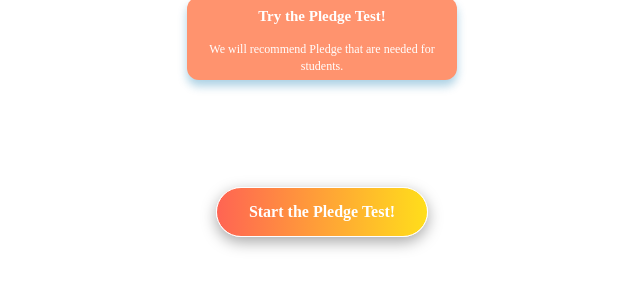
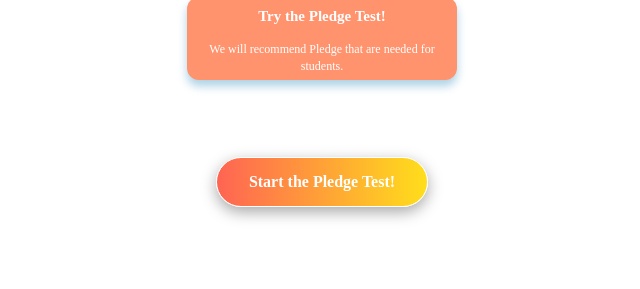
Before and after one commit to unvisr-code/chanlan-test, a plain HTML site: page index.html in a window 1280 px wide. Shown: the part 493-782 px from the top of the page, without its empty margins (318-958 px from the left). Drawn offline with Linux system fonts and the light colour scheme; a web font is replaced by a local one.

Commit message:
bottom: -220px;

```diff
--- a/index.html
+++ b/index.html
@@ -128,7 +128,7 @@
             cursor: pointer;
             max-width: 300px;
             position: absolute;
-            bottom: -250px;
+            bottom: -220px;
             box-shadow: rgba(0, 0, 0, 0.35) 0px 5px 15px;
             font-family: 'Spoqa Han Sans Neo';
             font-weight: bold;
```
